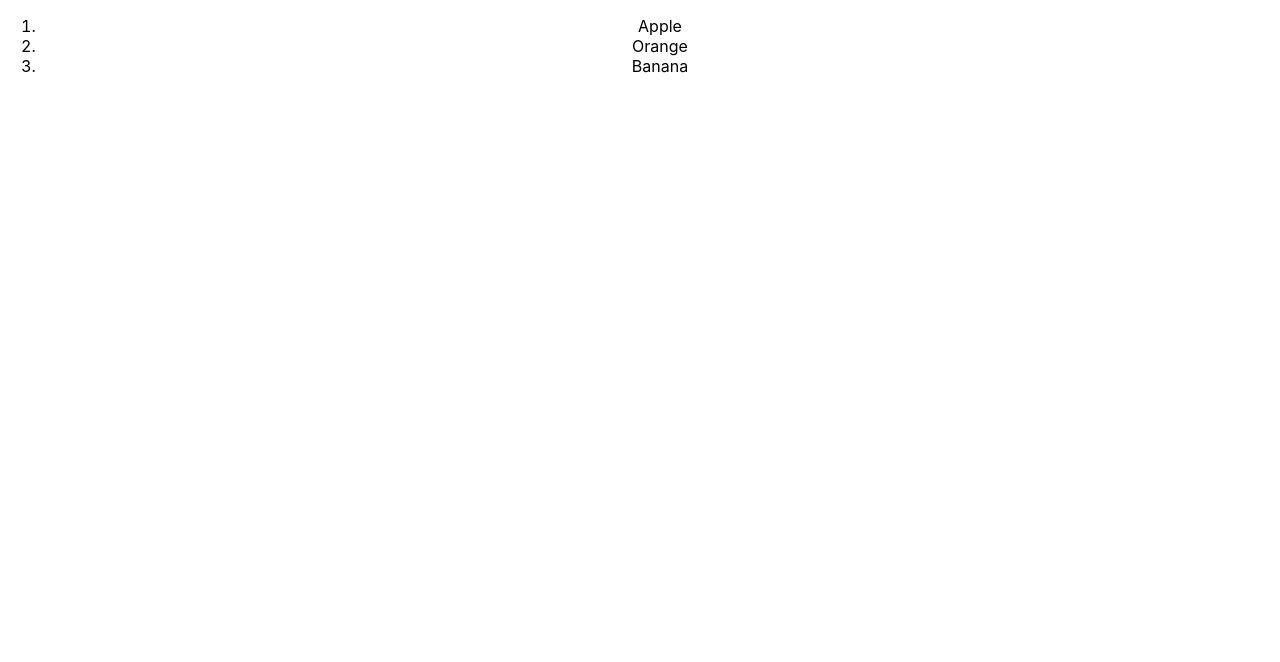
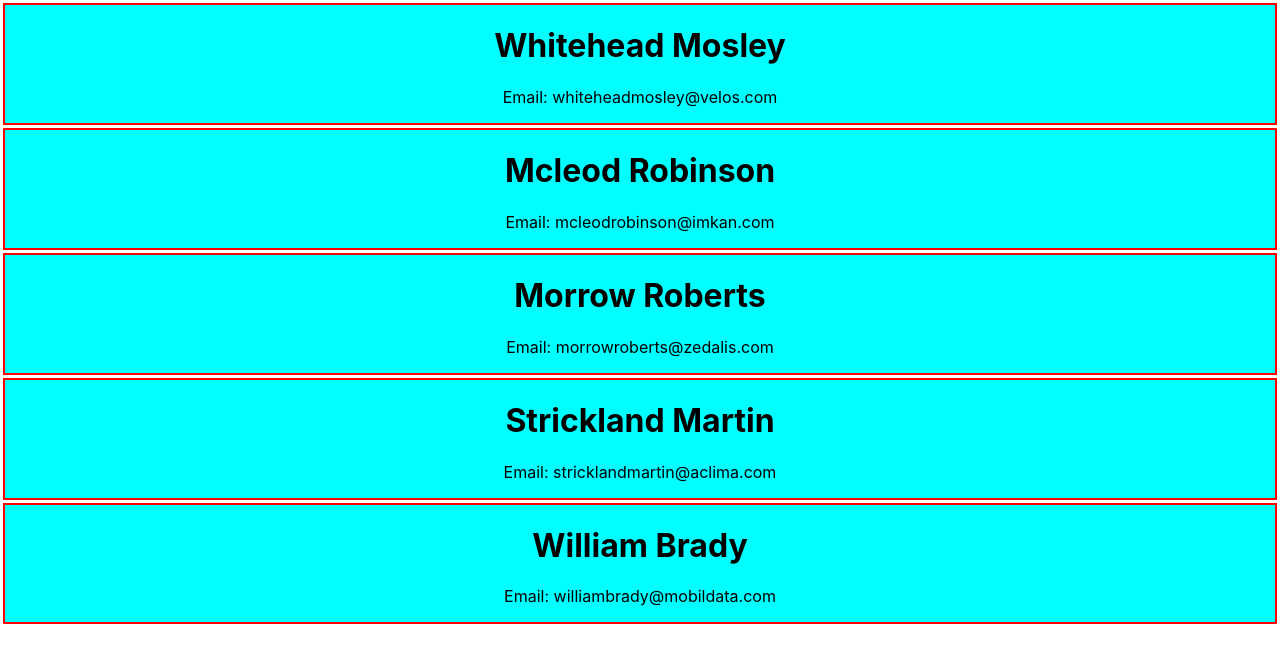
Before and after one commit to shaafiiull/step_by_step_react, a React (Create React App) app: page / in a window 1280 px wide. Shown: the top 662 px of the page. Built offline with nearby package versions, Linux system fonts and the light colour scheme.

Commit message:
how to display array of object

```diff
--- a/src/App.css
+++ b/src/App.css
@@ -1,38 +1,3 @@
 .App {
   text-align: center;
 }
-
-.App-logo {
-  height: 40vmin;
-  pointer-events: none;
-}
-
-@media (prefers-reduced-motion: no-preference) {
-  .App-logo {
-    animation: App-logo-spin infinite 20s linear;
-  }
-}
-
-.App-header {
-  background-color: #282c34;
-  min-height: 100vh;
-  display: flex;
-  flex-direction: column;
-  align-items: center;
-  justify-content: center;
-  font-size: calc(10px + 2vmin);
-  color: white;
-}
-
-.App-link {
-  color: #61dafb;
-}
-
-@keyframes App-logo-spin {
-  from {
-    transform: rotate(0deg);
-  }
-  to {
-    transform: rotate(360deg);
-  }
-}
--- a/src/ListRendering/ListRendering.js
+++ b/src/ListRendering/ListRendering.js
@@ -1,14 +1,55 @@
 import React from "react";
+import Person from "./Person";
 
 const ListRendering = () => {
-  const nameList = ["Apple", "Orange", "Banana"];
-  const nameListLi = nameList.map((name, index) => <li key={index}>{name}</li>);
+  /*   const nameList = ["Apple", "Orange", "Banana"];
+  const nameListLi = nameList.map((name, index) => <li key={index}>{name}</li>); */
+  const persons = [
+    {
+      _id: "640244a848663a3fa047d873",
+      age: 40,
+      name: "Whitehead Mosley",
+      company: "VELOS",
+      email: "whiteheadmosley@velos.com",
+    },
+    {
+      _id: "640244a8423f4a10553ebe5f",
+      age: 36,
+      name: "Mcleod Robinson",
+      company: "IMKAN",
+      email: "mcleodrobinson@imkan.com",
+    },
+    {
+      _id: "640244a8d2b66730b42305aa",
+      age: 38,
+      name: "Morrow Roberts",
+      company: "ZEDALIS",
+      email: "morrowroberts@zedalis.com",
+    },
+    {
+      _id: "640244a85969b0d3c314e766",
+      age: 28,
+      name: "Strickland Martin",
+      company: "ACLIMA",
+      email: "stricklandmartin@aclima.com",
+    },
+    {
+      _id: "640244a83df017ee7ba2bb21",
+      age: 20,
+      name: "William Brady",
+      company: "MOBILDATA",
+      email: "williambrady@mobildata.com",
+    },
+  ];
+  const personList = persons.map((person) => (
+    <Person person={person} key={person._id}></Person>
+  ));
   return (
     <div>
       {/*     {nameList.map((name, index) => (
         <li key={index}>{name}</li>
       ))} */}
-      <ol>{nameListLi}</ol>
+      {personList}
     </div>
   );
 };
--- /dev/null
+++ b/src/ListRendering/ListRendering.module.css
@@ -0,0 +1,5 @@
+.person {
+    border: 2px solid red;
+    background-color: aqua;
+    margin: 3px;
+}
--- /dev/null
+++ b/src/ListRendering/Person.js
@@ -0,0 +1,13 @@
+import React from "react";
+import styles from "./ListRendering.module.css";
+const Person = (props) => {
+  const { name, email } = props.person;
+  return (
+    <div className={styles.person}>
+      <h1>{name}</h1>
+      <p>Email: {email}</p>
+    </div>
+  );
+};
+
+export default Person;
```
